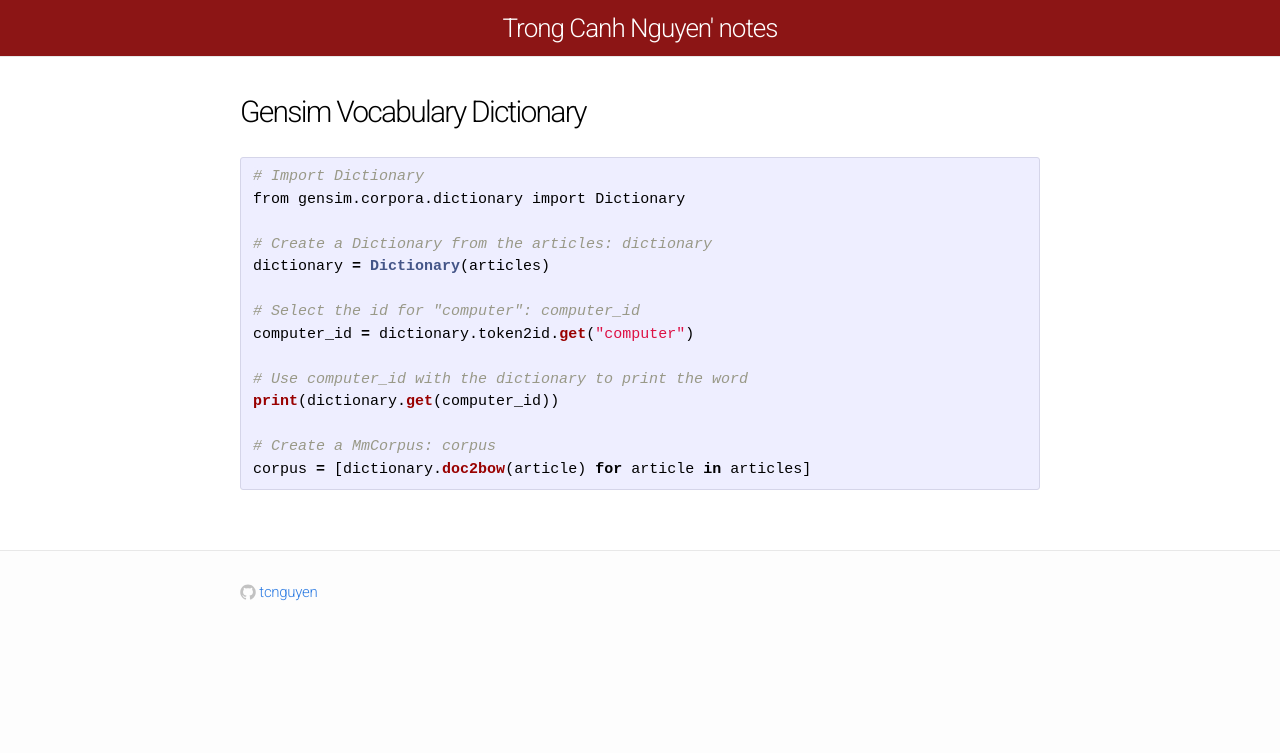
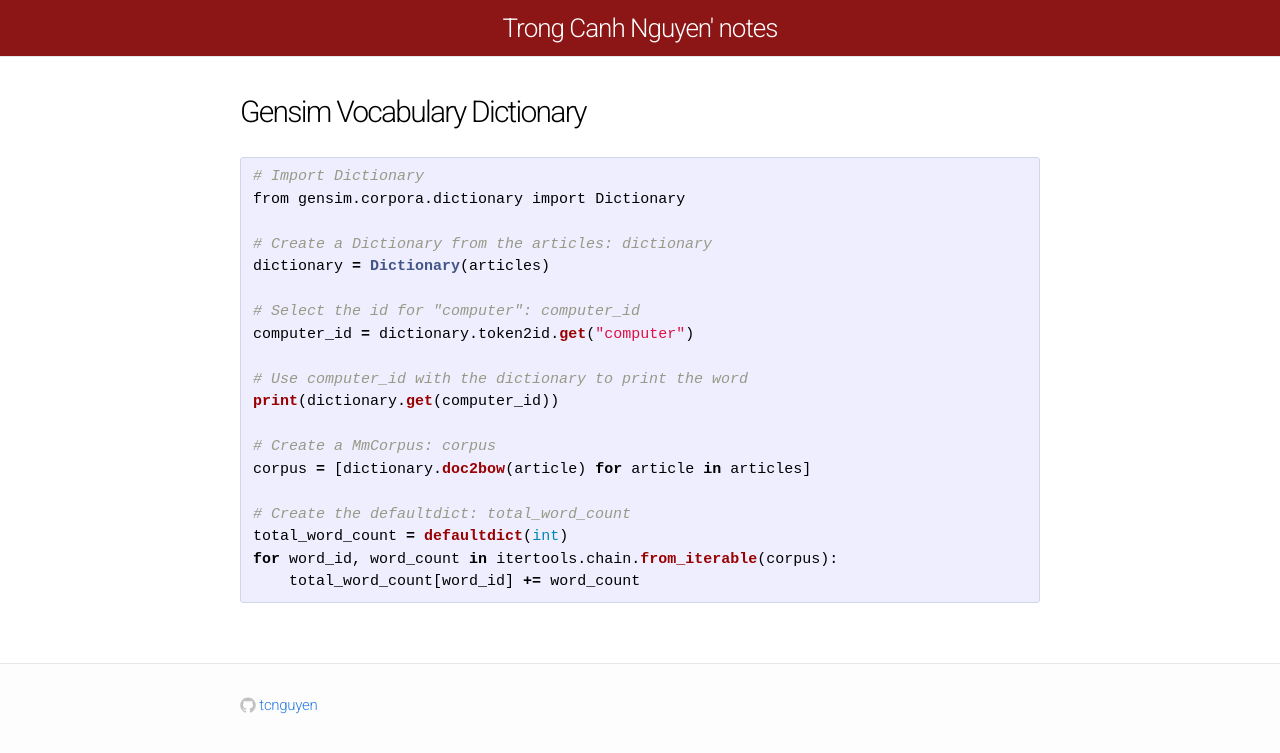
Before and after one commit to tcnguyen/tcnguyen.github.io, a Jekyll site: the page built from codesnippets/ML/gensim_vocabulary_dictionary.md, in a window 1280 px wide. Shown: the top 753 px of the page. Built offline with Jekyll 4.4.1, drawn with Linux system fonts in a browser that asks for light colours.

````diff
--- a/codesnippets/ML/gensim_vocabulary_dictionary.md
+++ b/codesnippets/ML/gensim_vocabulary_dictionary.md
@@ -18,4 +18,9 @@ print(dictionary.get(computer_id))
 
 # Create a MmCorpus: corpus
 corpus = [dictionary.doc2bow(article) for article in articles]
+
+# Create the defaultdict: total_word_count
+total_word_count = defaultdict(int)
+for word_id, word_count in itertools.chain.from_iterable(corpus):
+    total_word_count[word_id] += word_count
 ```
````
Also changed, not shown: codesnippets/ML/tfidf.md (added, +27 -0 lines), codesnippets/index.md (+1 -0 lines).
